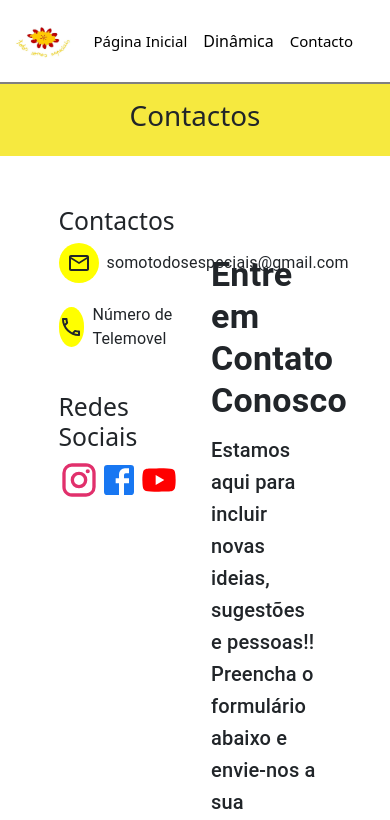
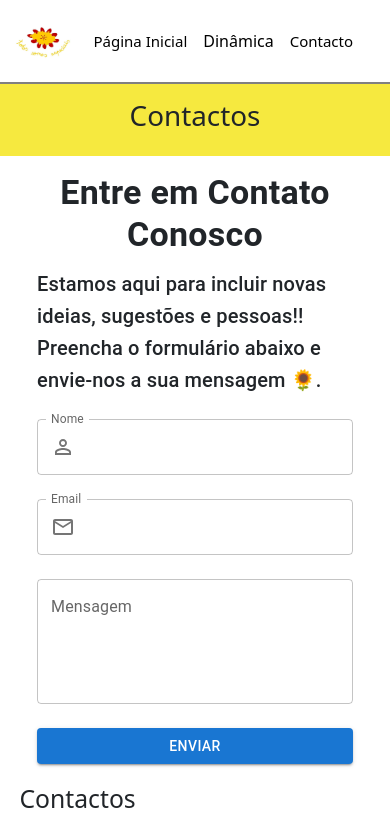
Before and after one commit to Fogo002/Fogo002.github.io, a React (Create React App) app in the folder my-app/: page /contacto in a window 390 px wide. Shown: the top 820 px of the page. Built offline with nearby package versions, Linux system fonts and the light colour scheme.

Commit message:
media reative

```diff
--- a/my-app/src/components/HomePage/HomePage.css
+++ /dev/null
@@ -1,3 +0,0 @@
-.HomePage {
-    min-height: 65vh; /* Garante que o contêiner ocupe no mínimo 80% da altura da tela */
-}
--- a/my-app/src/components/SlideImages/SlideImages.css
+++ b/my-app/src/components/SlideImages/SlideImages.css
@@ -1,8 +1,17 @@
-.SlideImage .title{
-    margin-top: 2.5%;
-}
+
 
 .SlideImage .descricao{
     width: 60%;
     margin-top: 15px;
 }
+
+@media (max-width: 900px) {
+    .SlideImage .descricao{
+        width: 90%;
+        margin-top: 15px;
+    }
+
+    .SlideImage .titulo {
+        font-size: 14px;
+    }
+  }
--- a/my-app/src/components/SlideImages/SlideImages.tsx
+++ b/my-app/src/components/SlideImages/SlideImages.tsx
@@ -4,7 +4,7 @@ import { Slider, Slide, ButtonBack, ButtonNext, Image, CarouselContext } from "p
 import "pure-react-carousel/dist/react-carousel.es.css";
 import ArrowBackIosIcon from '@mui/icons-material/ArrowBackIos';
 import ArrowForwardIosIcon from '@mui/icons-material/ArrowForwardIos';
-import { Typography } from '@mui/material';
+import { Typography, useMediaQuery } from '@mui/material';
 
 interface Slide {
     url: string;
@@ -19,7 +19,7 @@ interface SlideImagesProps {
 const SlideImages: React.FC<SlideImagesProps> = ({ images, titulo, descricao }) => {
     const [slideIndex, setSlideIndex] = useState<number>(0);
     const carouselContext = useContext(CarouselContext);
-
+    const isSmallScreen = useMediaQuery('(max-width: 900px)');
     useEffect(() => {
         const onChange = () => {
             const { currentSlide } = carouselContext.state;
@@ -28,6 +28,27 @@ const SlideImages: React.FC<SlideImagesProps> = ({ images, titulo, descricao })
         carouselContext.subscribe(onChange);
         return () => carouselContext.unsubscribe(onChange);
     }, [carouselContext]);
+
+    const [windowWidth, setWindowWidth] = useState(window.innerWidth);
+    const [imageSize, setImageSize] = useState(500);
+
+    const handleResize = () => {
+        setWindowWidth(window.innerWidth);
+    };
+
+    useEffect(() => {
+        window.addEventListener('resize', handleResize);
+        return () => {
+            window.removeEventListener('resize', handleResize);
+            if(windowWidth < 450){
+                setImageSize(350);
+            }
+            else{
+                setImageSize(500);
+            }
+
+        };
+    }, []);
 
     const renderMedia = (url: string) => {
         const extension = url.split(".").pop()?.toLowerCase();
@@ -47,12 +68,12 @@ const SlideImages: React.FC<SlideImagesProps> = ({ images, titulo, descricao })
 
     return (
         <div className="SlideImage" style={{ display: 'flex', flexDirection: 'column', justifyContent: 'center', alignItems: 'center' }}>
-            <div className="title">
-                <Typography variant="h4" sx={{ fontWeight: 'bold' }} gutterBottom>
+            <div className="title" style={{ marginTop: isSmallScreen ? '8%' : '2.5%',textAlign:"center"}}>
+                <Typography variant="h4" sx={{ fontWeight: 'bold' , fontSize: isSmallScreen ? '1.8rem' : '2.125rem',}} gutterBottom>
                     {titulo}
                 </Typography>
             </div>
-            <div style={{ position: 'relative', width: '500px', marginTop: "10px" }}>
+            <div style={{ position: 'relative', width: `${imageSize}px`, marginTop: "10px" }}>
                 <Slider className={"slider"}>
                     {images.map((slide, index) => (
                         <Slide tag="a" index={index} key={index}>
@@ -70,7 +91,7 @@ const SlideImages: React.FC<SlideImagesProps> = ({ images, titulo, descricao })
                 </ButtonNext>
             </div>
             <div className="descricao">
-                <Typography variant="h6" gutterBottom sx={{ whiteSpace: 'pre-line' }}>
+                <Typography variant="h6" gutterBottom sx={{ whiteSpace: 'pre-line',fontSize: isSmallScreen ? '1.0rem' : '1.25rem', }}>
                     {descricao}
                 </Typography>
             </div>
--- a/my-app/src/pages/Atividades/Atividades.tsx
+++ b/my-app/src/pages/Atividades/Atividades.tsx
@@ -1,4 +1,4 @@
-import React, { useState } from "react";
+import React, { useEffect, useState } from "react";
 import SlideImage from '../../components/SlideImages/SlideImages'
 import './Atividades.css'
 import { CarouselProvider } from "pure-react-carousel";
@@ -75,6 +75,30 @@ Estamos imensamente gratos pela oportunidade proporcionada pela Biblioteca Lúci
 Teremos o maior gosto em contar com a vossa presença nas próximas edições! Muitas felicidades para todos! 🤗
 `;
 
+    const [windowWidth, setWindowWidth] = useState(window.innerWidth);
+    const [imageSize, setImageSize] = useState(200);
+
+    const handleResize = () => {
+        setWindowWidth(window.innerWidth);
+    };
+
+    useEffect(() => {
+        window.addEventListener('resize', handleResize);
+        return () => {
+            window.removeEventListener('resize', handleResize);
+
+            if(windowWidth < 400){
+                setImageSize(100);
+            }
+            else{
+                setImageSize(500);
+            }
+
+        };
+    }, []);
+
+
+
 
     return (
         <>
@@ -85,8 +109,8 @@ Teremos o maior gosto em contar com a vossa presença nas próximas edições! M
                 <CarouselProvider
                     visibleSlides={1}
                     totalSlides={images.length}
-                    naturalSlideWidth={500}
-                    naturalSlideHeight={500}
+                    naturalSlideWidth={200}
+                    naturalSlideHeight={200}
                     interval={3000}
                     infinite={true}
 
@@ -96,8 +120,8 @@ Teremos o maior gosto em contar com a vossa presença nas próximas edições! M
                 <CarouselProvider
                     visibleSlides={1}
                     totalSlides={images2.length}
-                    naturalSlideWidth={500}
-                    naturalSlideHeight={500}
+                    naturalSlideWidth={200}
+                    naturalSlideHeight={200}
                     interval={3000}
                     infinite={true}>
                     <SlideImage images={images2} titulo={"Visita ao Gatil: Amor e Cuidado com os Animais"} descricao={descricaoGatil} />
@@ -106,8 +130,8 @@ Teremos o maior gosto em contar com a vossa presença nas próximas edições! M
                 <CarouselProvider
                     visibleSlides={1}
                     totalSlides={images3.length}
-                    naturalSlideWidth={500}
-                    naturalSlideHeight={500}
+                    naturalSlideWidth={200}
+                    naturalSlideHeight={200}
                     interval={3000}
                     infinite={true}>
                     <SlideImage images={images3} titulo={"Encerramento da Semana Incluir + 2023 na Biblioteca Lúcio Craveiro da Silva"} descricao={descricaoRevista} />
--- a/my-app/src/pages/Contactos/Contactos.css
+++ b/my-app/src/pages/Contactos/Contactos.css
@@ -33,21 +33,17 @@
 }
 
 .Contactos .content .infos{
-
     width: 50%;
-
 }
 
 .Contactos .content .infos .dado{
-
     margin-bottom: 20px;
-
 }
 
 .Contactos .content .mail{
-
     width: 50%;
-
+    display: flex;
+    justify-content: center;
 }
 
 .Contactos .close-image {
@@ -70,3 +66,31 @@
     margin-left: 16px;
     margin-right: 30px;
 }
+
+@media (max-width: 900px) {
+    .Contactos .content {
+        flex-direction: column-reverse;
+        width: 90%;
+        margin-top: 0%;
+    }
+
+    .Contactos .infos,
+    .Contactos .mail {
+        width: 100%;
+        margin: 20px 0;
+    }
+
+    .Contactos .redesSociais {
+        margin-top: 0;
+    }
+
+    .Contactos .content .mail,
+    .Contactos .content .infos .dado {
+        width: 90%;
+        margin: 0 auto; /* Centraliza os elementos horizontalmente */
+    }
+
+    .Contactos .mail {
+        margin-top: 0%;
+    }
+}
--- a/my-app/src/pages/Contactos/Contactos.tsx
+++ b/my-app/src/pages/Contactos/Contactos.tsx
@@ -4,7 +4,7 @@ import EmailOutlinedIcon from '@mui/icons-material/EmailOutlined';
 import LocalPhoneOutlinedIcon from '@mui/icons-material/LocalPhoneOutlined';
 
 import emailjs from '@emailjs/browser';
-import { Box, Button, TextField, Typography } from '@mui/material';
+import { Box, Button, TextField, Typography,useMediaQuery } from '@mui/material';
 
 import InstagramIcon from '@mui/icons-material/Instagram';
 import FacebookIcon from '@mui/icons-material/Facebook';
@@ -34,6 +34,8 @@ const Contactos = () => {
 
     const [errorMessage, setErrorMessage,] = useState<boolean>(false);
     const [ErrorTextMessage, setErrorTextMessage] = useState<string>("");
+
+    const isSmallScreen = useMediaQuery('(max-width: 900px)');
 
     // Função para validar o nome (por exemplo)
     const validateName = (value: string) => {
@@ -198,7 +200,7 @@ const Contactos = () => {
                                                 display: 'flex',
                                                 alignItems: 'center',
                                                 justifyContent: 'center',
-                                                width: 40, // Ajuste o tamanho conforme necessário
+                                                width: 40,
                                                 height: 40,
                                                 borderRadius: '50%',
                                                 backgroundColor: 'yellow',
@@ -228,8 +230,10 @@ const Contactos = () => {
 
                         </div>
                         <div className='mail'>
-                            <Box sx={{ maxWidth: 500, mx: 'auto', mt: 4, p: 2, borderRadius: 4 }}>
-                                <Typography variant="h4" sx={{ fontWeight: 'bold' }} gutterBottom>Entre em Contato Conosco</Typography>
+                            <Box sx={{ maxWidth: 500, mt: 2}}>
+                                <div style={{textAlign: isSmallScreen ? 'center' : 'left'}}>
+                                    <Typography variant="h4" sx={{ fontWeight: 'bold' }} gutterBottom>Entre em Contato Conosco</Typography>
+                                </div>
                                 <Typography variant="h6" gutterBottom>Estamos aqui para incluir novas ideias, sugestões e pessoas!! Preencha o formulário abaixo e envie-nos a sua mensagem 🌻.</Typography>
                                 <form onSubmit={handleSubmit}>
                                     <TextField
@@ -239,6 +243,7 @@ const Contactos = () => {
                                         value={name}
                                         onChange={(e) => setName(e.target.value)}
                                         margin="normal"
+
                                         error={!!error}
                                         helperText={errorText}
 
```
Also changed, not shown: my-app/src/components/HomePage/HomePage.tsx (deleted, +0 -26 lines).
